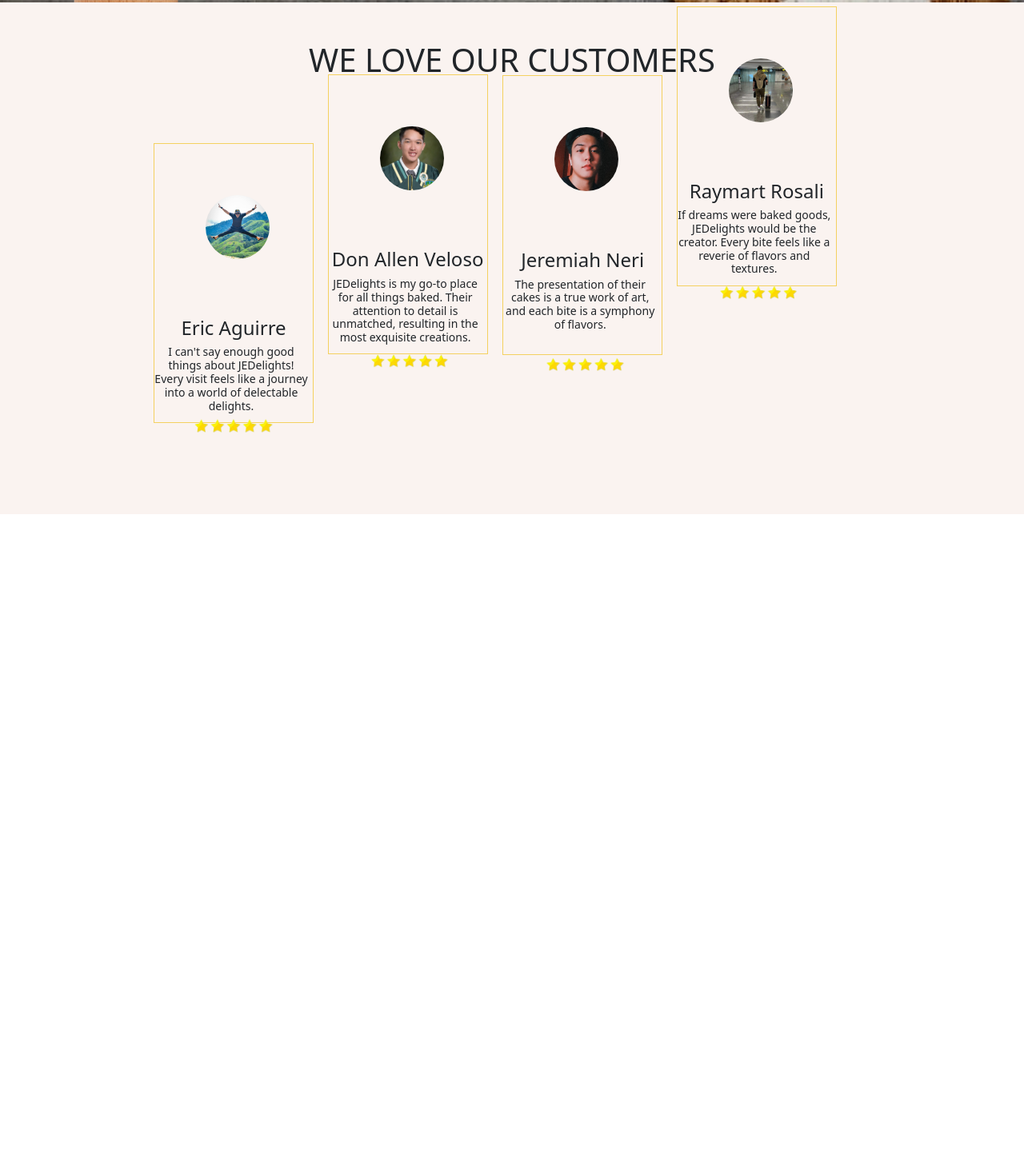
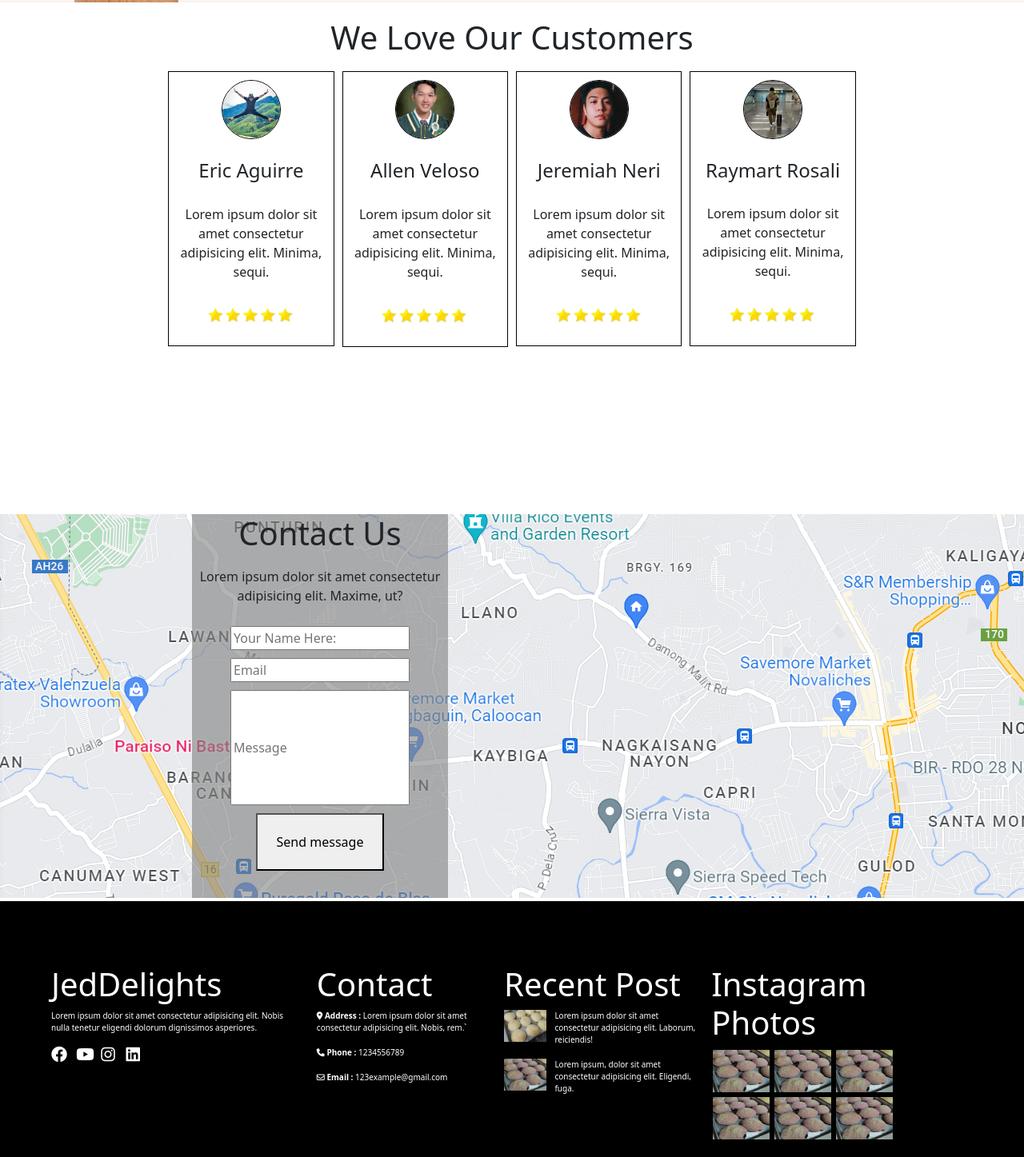
Before and after one commit to Serepente/mp2.2, a plain HTML site: page index.html in a window 1280 px wide. Shown: the part 3173-4620 px from the top of the page at 80% size. Before the commit the page ends 3816 px from the top, so only its background shows below. Drawn offline with nearby package versions, Linux system fonts and the light colour scheme; files whose address does not match are found by name.

Commit message:
COMMIT NERI AUG 28 | 2:17AM

```diff
--- a/index.html
+++ b/index.html
@@ -214,7 +214,7 @@
 
 
     <!-- Start of Container 6 -->
-    <div class="container6">
+    <!-- <div class="container6">
         <h1 class="testi">WE LOVE OUR CUSTOMERS</h1>
         <div class="bordered-square">
             <div class="imahe1">
@@ -249,10 +249,87 @@
                 </div>
             </div>
 
+        </div> -->
+    <div class="container6">
+        <h1>We Love Our Customers</h1>
+        <div class="members">
+            <div class="membername">
+                <img src="img/eric.jpg" alt="" class="idpic">
+                <h4 class="ericName">Eric Aguirre</h4>
+                <p>Lorem ipsum dolor sit amet consectetur adipisicing elit. Minima, sequi.</p>
+                <img src="img/stars1-removebg-preview.png" alt="" class="stars">
+            </div>
+            <div class="membername">
+                <img src="img/don.jpg" alt="" class="idpic">
+                <h4 class="donName">Allen Veloso</h4>
+                <p>Lorem ipsum dolor sit amet consectetur adipisicing elit. Minima, sequi.</p>
+                <img src="img/stars1-removebg-preview.png" alt="" class="stars">
+            </div>
+            <div class="membername">
+                <img src="img/gelo.jpg" alt="" class="idpic">
+                <h4 class="neriName">Jeremiah Neri</h4>
+                <p>Lorem ipsum dolor sit amet consectetur adipisicing elit. Minima, sequi.</p>
+                <img src="img/stars1-removebg-preview.png" alt="" class="stars">
+            </div>
+            <div class="membername">
+                <img src="img/matt.jpg" alt="" class="idpic">
+                <h4 class="mattName">Raymart Rosali</h4>
+                <p>Lorem ipsum dolor sit amet consectetur adipisicing elit. Minima, sequi.</p>
+                <img src="img/stars1-removebg-preview.png" alt="" class="stars">
+            </div>
+        </div>
+    </div>
+    <!-- Start of Container 7 -->
+    <div class="mapdiv">
+        <div class="contactus">
+            <h1>Contact Us</h1>
+            <p>Lorem ipsum dolor sit amet consectetur adipisicing elit. Maxime, ut?</p>
+            <input type="text" class="input" placeholder="Your Name Here:">
+            <input type="text" class="input2" placeholder="Email">
+            <input type="text" class="message" placeholder="Message">
+            <button class="button">Send message</button>
         </div>
 
+    </div>
 
-
+    <!-- Start of Container 8 -->
+<footer class="footer">
+    <div class="parentfooter">
+    <div class="footerdiv">
+        <h1>JedDelights</h1>
+        <p>Lorem ipsum dolor sit amet consectetur adipisicing elit. Nobis nulla tenetur eligendi dolorum dignissimos asperiores.</p>
+    <i class="fa-brands fa-facebook"></i><i class="fa-brands fa-youtube"></i><i class="fa-brands fa-instagram"></i><i class="fa-brands fa-linkedin"></i>
+    </div>
+    <div class="footerdiv">
+        <h1>Contact</h1>
+        <p><i class="fa-solid fa-location-dot"></i> <b>Address : </b>Lorem ipsum dolor sit amet consectetur adipisicing elit. Nobis, rem.`</p>
+        <p><i class="fa-solid fa-phone"></i> <b>Phone : </b>1234556789</p>
+        <p><i class="fa-regular fa-envelope"></i> <b>Email : </b>123example@gmail.com</p>
+    </div>
+    <div class="footerdiv">
+        <H1>Recent Post</H1>
+        <div class="subdiv">
+            <img src="./img/yema-cheese desal.jpg" alt="">
+            <p>Lorem ipsum dolor sit amet consectetur adipisicing elit. Laborum, reiciendis!</p>
+        </div>
+        <div class="subdiv">
+            <img src="./img/ube-cheese pandisal.jpg" alt="">
+            <p>Lorem ipsum, dolor sit amet consectetur adipisicing elit. Eligendi, fuga.</p>
+        </div>
+    </div>
+    <div class="parentgrid">
+        <h1>Instagram Photos</h1>
+    <div class="griddiv">
+        <div class="imgdiv"><img src="./img/ube-cheese pandisal.jpg" alt=""></div>
+        <div class="imgdiv"><img src="./img/ube-cheese pandisal.jpg" alt=""></div>
+        <div class="imgdiv"><img src="./img/ube-cheese pandisal.jpg" alt=""></div>
+        <div class="imgdiv"><img src="./img/ube-cheese pandisal.jpg" alt=""></div>
+        <div class="imgdiv"><img src="./img/ube-cheese pandisal.jpg" alt=""></div>
+        <div class="imgdiv"><img src="./img/ube-cheese pandisal.jpg" alt=""></div>
+    </div>
+</div>
+    </div>
+</footer>
 
 </body>
 
--- a/style.css
+++ b/style.css
@@ -255,7 +255,7 @@
   color: white;
 }
 .container5{
-  background-image: url(img/bakelandscape.jpg);
+  /* background-image: url(img/bakelandscape.jpg); */
   background-repeat: no-repeat;
   background-size: cover;
 
@@ -358,196 +358,129 @@
   height: 50vh;
 }
 .container6{
-  background-color: #FAF3F0;
+  padding: 20px;
+  text-align: center;
   height: 80vh;
 }
-.testi{
-  position: relative;
-  /* left: 31vw; */
+.members{
+  justify-content: center;
+  padding: 10px;
   text-align: center;
-  top: 6vh;
+  display: flex;
+  gap: 10px;
+  flex-direction: row;
 }
-.bordered-square {
-  /* background-color: green; */
-  position: relative;
-  left: 15vw;
-  top: 15vh;
-  width: 200px;
-  height: 350px;
-  border: 1px solid #F4D160;
-  box-sizing: border-box;
+.stars{
+  height: auto;
+  width: 70%;
 }
-.bordered-square1 {
-   /* background-color: green; */
-   position: relative;
-   left: 32vw;
-   bottom: 39.5vh;
-   width: 200px;
-   height: 350px;
-   border: 1px solid #F4D160;
-   box-sizing: border-box;
-}
-.bordered-square2 {
-   position: relative;
-  left: 17vw;
-  bottom: 30vh;
-  width: 200px;
-  height: 350px;
-  border: 1px solid #F4D160;
-  box-sizing: border-box;
-}
-.bordered-square3 {
-  position: relative;
-  left: 34vw;
-  bottom: 84.5vh;
-  width: 200px;
-  height: 350px;
-  border: 1px solid #F4D160;
-  box-sizing: border-box;
-}
-
-/* ERIC */
-.imahe1{
-  /* background-color: green; */
-  width: 100%;
-  height: 30vh;
-}
-.imahe1 img{
+.idpic{
+  height: 30%;
+  width: 40%;
+  border: .5px solid black;
   border-radius: 50%;
 }
-.eric{
-  width: 80px;
+.membername{
+  padding: 10px;
+  height: 30%;
+  width: 17%;
+  border: 1px solid black;
+}
+.membername p{
+  padding-top: 20px;
+}
+.membername h4{
+  padding-top: 25px;
+}
+.mapdiv{
+  background-image: url(./img/map.png);
+  height: 60vh;
+  width: 100%;
+}
+.contactus{
   position: relative;
-  left: 5vw;
-  top: 8vh;
-}
-.ericName{
-  /* background-color: blue; */
-  position: relative ;
-  top: 17vh;
+  left: 30vh;
+  display: flex;
+  flex-direction: column;
+  gap: 10px;
+  height: 100%;
+  width: 25%;
+  background-color: rgba(128, 128, 128, 0.6);
+  align-items: center;
   text-align: center;
 }
-.ericMessage{
-  /* background-color: yellow; */
-  position: relative ;
-  top: 17vh;
-  text-align: center;
-  width: 15vw;
-  font-size: 14px;
+.input{
+  width: 70%;
 }
-.stars1{
-  width: 120px;
-  position: relative ;
-  top: 15vh;
-  left: 3.1vw;
+.input2{
+  width: 70%;
 }
-/* DON */
-
-.imahe2{
-  /* background-color: green; */
+.message{
+  width: 70%;
+  height: 30%;
+}
+.button{
+  width: 50%;
+  height: 15%;
+}
+.footer{
+  margin-top: 0.5vh;
   width: 100%;
+  height: 40vh;
+  background-color: black !important;
+  display: grid;
+  place-items: center;
+}
+.parentfooter{
+  margin-top: 10vh;
+  align-items: center;
+  width: 90%;
+  background-color: transparent;
+  display: flex;
+ flex-direction: row;
+ align-items: flex-start;
+ gap: 20px;
+}
+.footerdiv{
+  color: white !important;
+  font-size: 10px;
+  height: 60%;
+}
+.subdiv{
+  display: flex;
+  flex-direction: row;
+  gap: 10px;
+}
+.subdiv img{
+  height: 5vh;
+}
+.fa-brands{
+  font-size: 20px;
+  width: 10%;
+  height: 4vh;
+  justify-content: space-evenly;
+}
+.parentgrid{
+  color: white;
   height: 30vh;
+  width: 50%;
+  background-color: transparent;
+  display: flex;
+  flex-direction: column;
 }
-.imahe2 img{
-  border-radius: 50%;
+.griddiv{
+  width: 70%;
+  height: 10vh;
+  background-color: transparent;
+  display: grid;
+  grid-template-columns: repeat(3, 1fr);
+  grid-template-rows: repeat(2, 1fr);
+  gap: 2px;
 }
-.don{
-  width: 80px;
-  position: relative;
-  left: 5vw;
-  top: 8vh;
+.imgdiv{
+  border: 2px solid black;
 }
-.donName{
-  /* background-color: blue; */
-  position: relative ;
-  top: 17vh;
-  text-align: center;
+.imgdiv img{
+  height: 100%;
+  width: 100%;
 }
-.donMessage{
-  /* background-color: yellow; */
-  position: relative ;
-  top: 17vh;
-  text-align: center;
-  width: 15vw;
-  font-size: 14px;
-}
-.stars2{
-  width: 120px;
-  position: relative ;
-  top: 15vh;
-  left: 3.1vw;
-}
-
-/* NERI */
-
-.imahe3{
-  /* background-color: green; */
-  width: 100%;
-  height: 30vh;
-}
-.imahe3 img{
-  border-radius: 50%;
-}
-.neri{
-  width: 80px;
-  position: relative;
-  left: 5vw;
-  top: 8vh;
-}
-.neriName{
-  /* background-color: blue; */
-  position: relative ;
-  top: 17vh;
-  text-align: center;
-}
-.neriMessage{
-  /* background-color: yellow; */
-  position: relative ;
-  top: 17vh;
-  text-align: center;
-  width: 15vw;
-  font-size: 14px;
-}
-.stars3{
-  width: 120px;
-  position: relative ;
-  top: 17.5vh;
-  left: 3.1vw;
-}
-
-/* MATT */
-
-.imahe4{
-  /* background-color: green; */
-  width: 100%;
-  height: 30vh;
-}
-.imahe4 img{
-  border-radius: 50%;
-}
-.matt{
-  width: 80px;
-  position: relative;
-  left: 5vw;
-  top: 8vh;
-}
-.mattName{
-  /* background-color: blue; */
-  position: relative ;
-  top: 17vh;
-  text-align: center;
-}
-.mattMessage{
-  /* background-color: yellow; */
-  position: relative ;
-  top: 17vh;
-  text-align: center;
-  width: 15vw;
-  font-size: 14px;
-}
-.stars4{
-  width: 120px;
-  position: relative ;
-  top: 15vh;
-  left: 3.1vw;
-}
```
Also changed, not shown: img/map.png (added).
